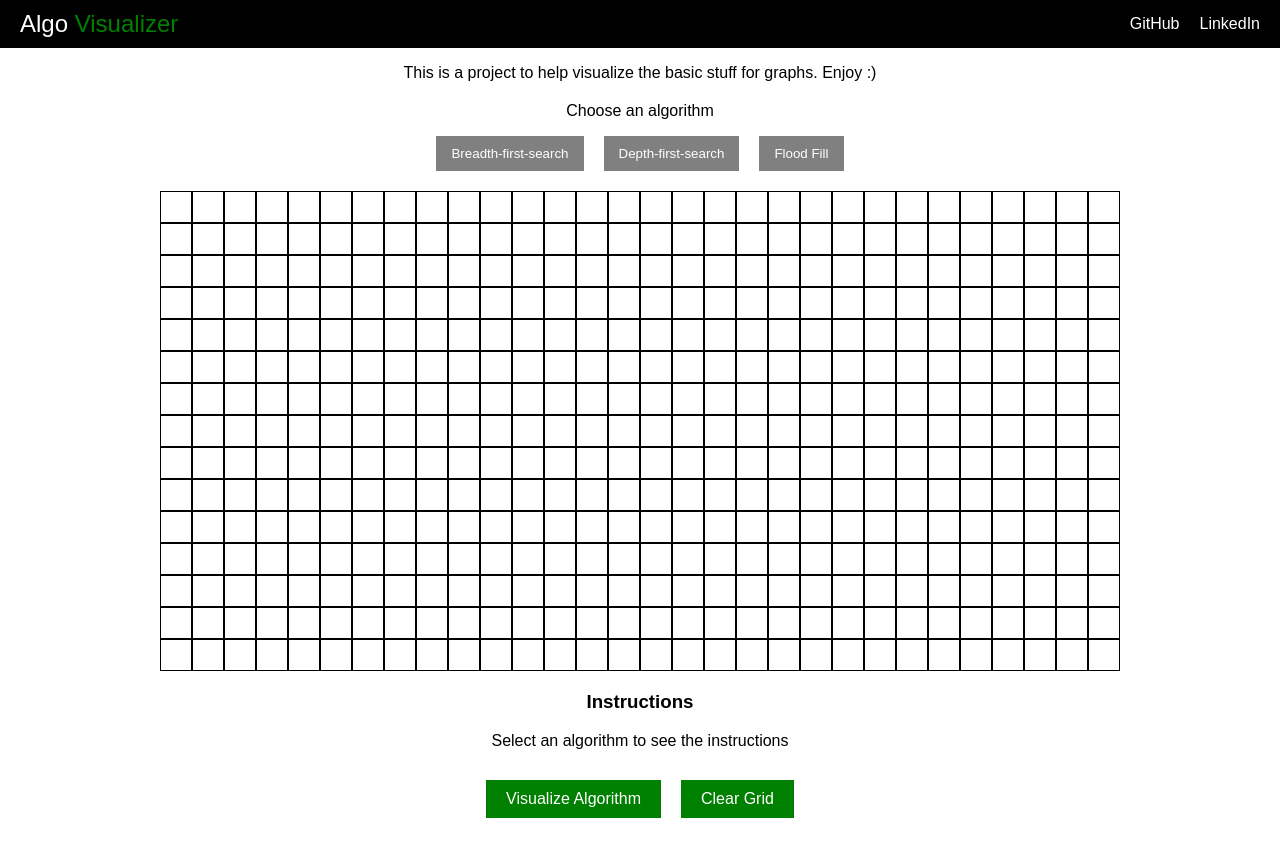
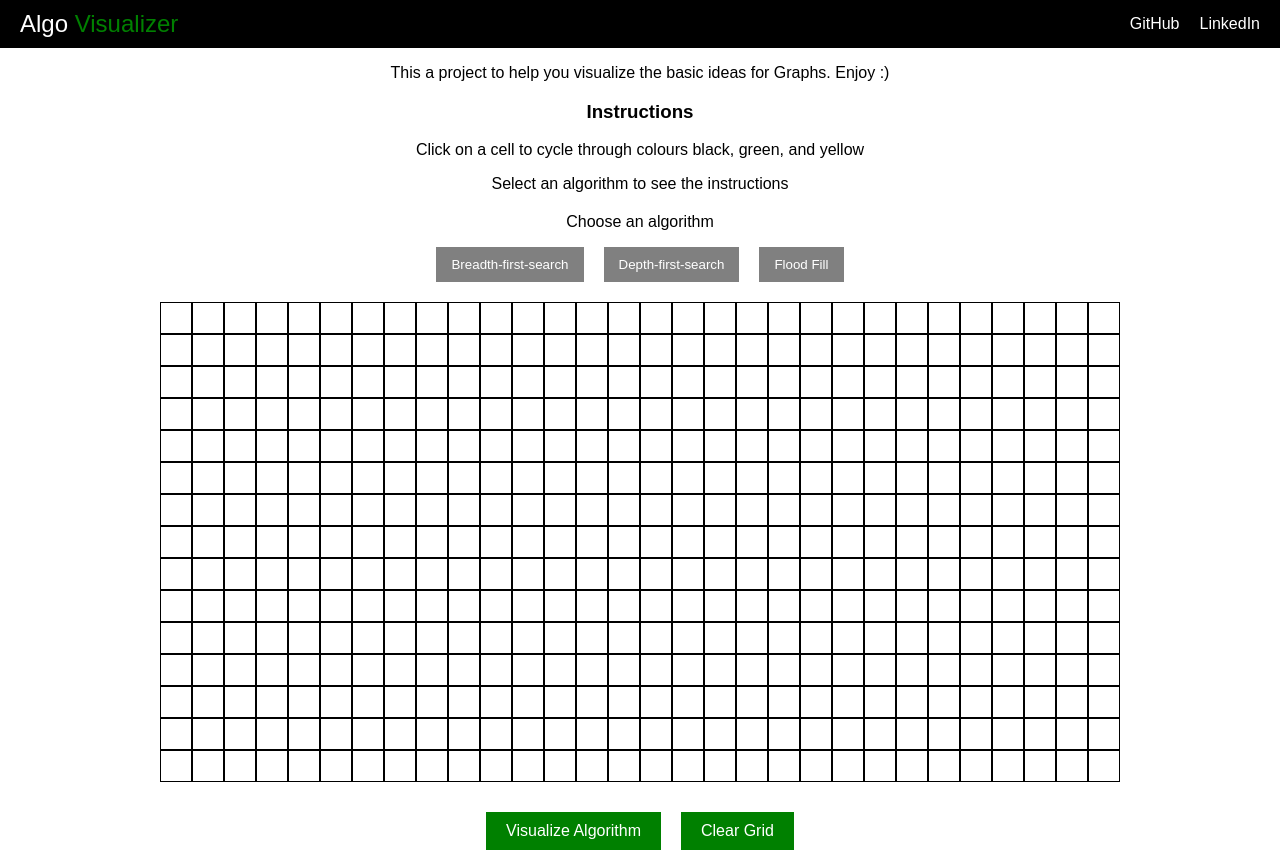
Before and after one commit to akhilts03/Graph-Visualizer, a React (Create React App) app: page / in a window 1280 px wide. Before the commit the page ends 828 px from the top, so only its background shows below. Built offline with nearby package versions, Linux system fonts and the light colour scheme.

Commit message:
Update App.js

```diff
--- a/src/App.js
+++ b/src/App.js
@@ -128,8 +128,14 @@ function App() {
         </div>
       </div>
 
-      <div className="Intro">
-        <p>This is a project to help visualize the basic stuff for graphs. Enjoy :)</p>
+      <div className="Introduction">
+        <p>This a project to help you visualize the basic ideas for Graphs. Enjoy :)</p>
+      </div>
+
+      <div className="Pseudocode">
+        <h3>Instructions</h3>
+        <p>Click on a cell to cycle through colours black, green, and yellow </p>
+        {selectedAlgorithm ? <p>{getPseudocode(selectedAlgorithm)}</p> : <p>Select an algorithm to see the instructions</p>}
       </div>
 
       <div className="algorithm-selection">
@@ -160,11 +166,6 @@ function App() {
             </div>
           ))}
         </div>
-      </div>
-
-      <div className="Pseudocode">
-        <h3>Instructions</h3>
-        {selectedAlgorithm ? <p>{getPseudocode(selectedAlgorithm)}</p> : <p>Select an algorithm to see the instructions</p>}
       </div>
 
       <div className="controls">
```
